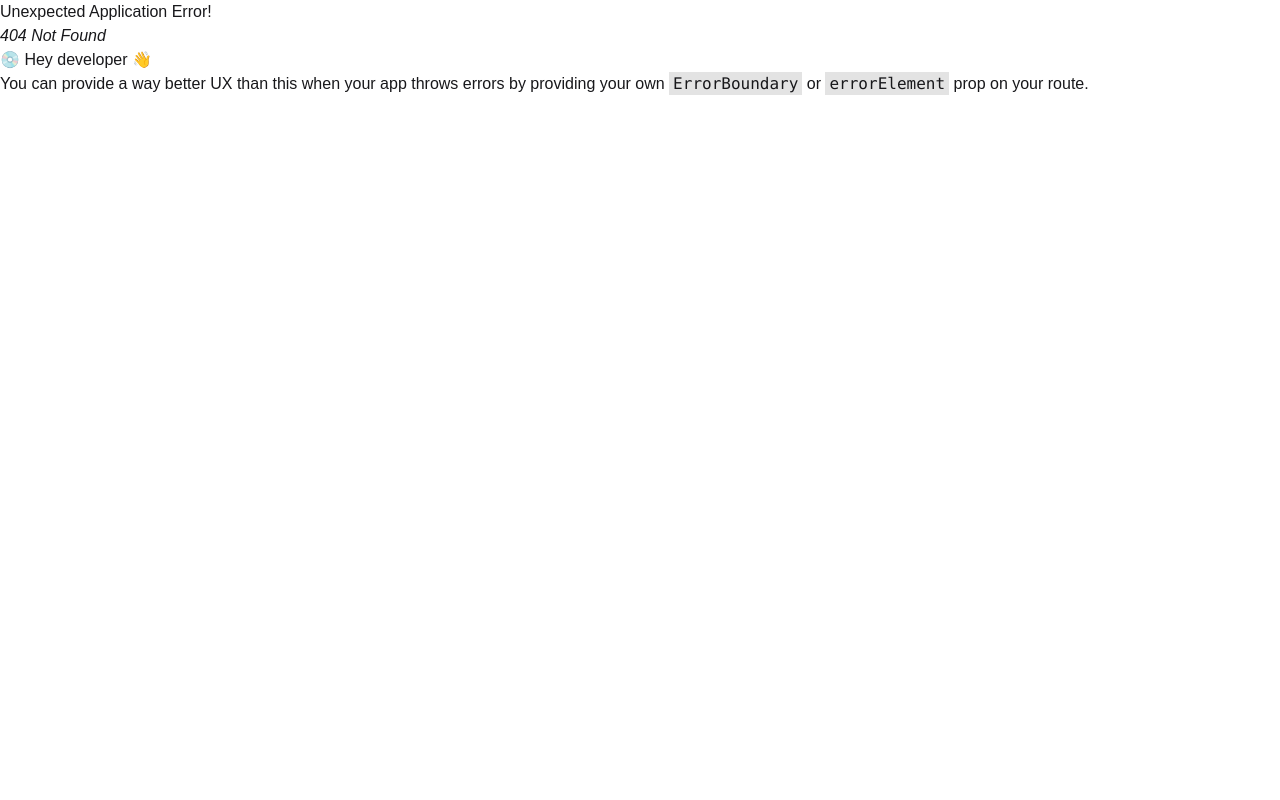
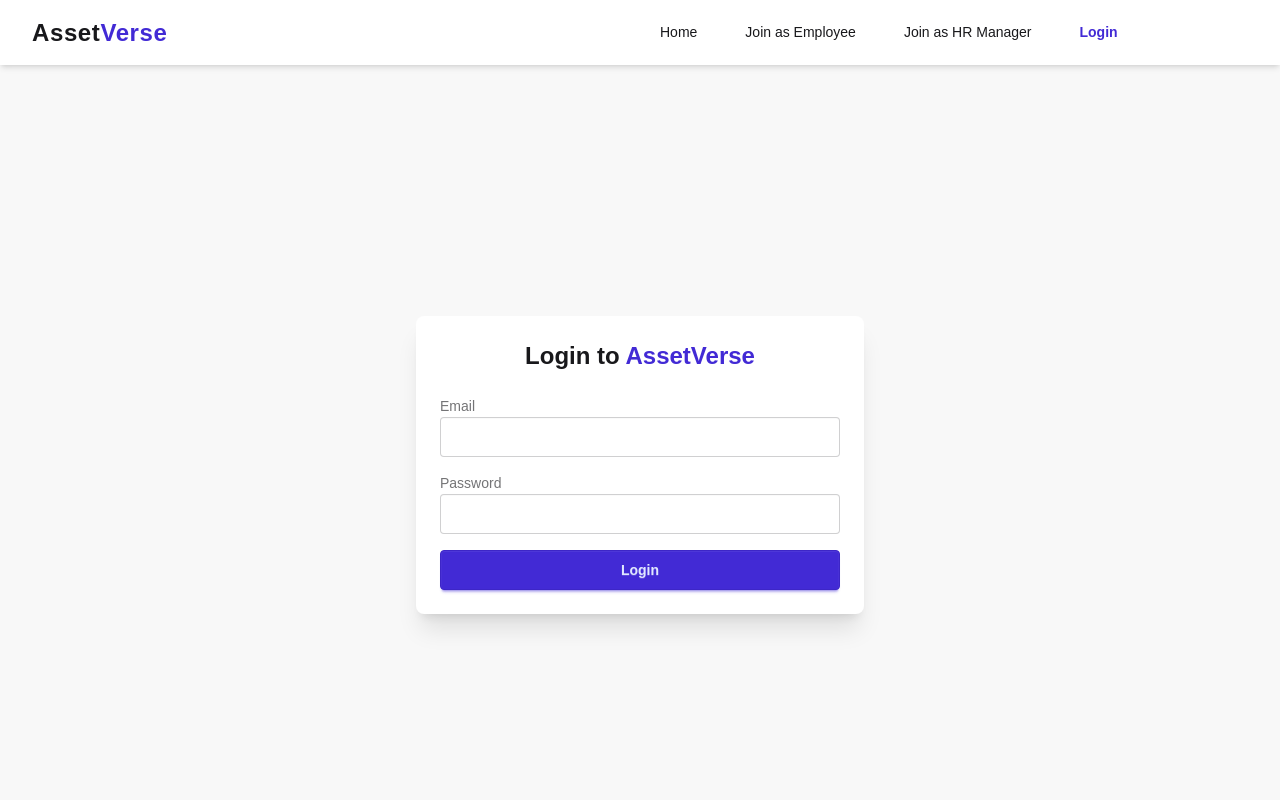
Before and after one commit to rahinhaque/-AssetVerse-Client, a React (Vite) app: page /login in a window 1280 px wide. Before the commit this address had no page. Shown: the top 800 px of the page. Built offline with nearby package versions, Linux system fonts and the light colour scheme; no server answers.

Commit message:
Login PAge and authentications added

```diff
--- a/package.json
+++ b/package.json
@@ -11,6 +11,7 @@
   },
   "dependencies": {
     "@tailwindcss/vite": "^4.1.17",
+    "firebase": "^12.6.0",
     "react": "^19.2.0",
     "react-dom": "^19.2.0",
     "react-icons": "^5.5.0",
--- /dev/null
+++ b/src/Auth/Login/Login.jsx
@@ -0,0 +1,66 @@
+import { useState } from "react";
+import { signInWithEmailAndPassword } from "firebase/auth";
+import { auth } from "../../firebase/firebase.init";
+import { useNavigate } from "react-router";
+
+const Login = () => {
+  const [error, setError] = useState("");
+  const navigate = useNavigate();
+
+  const handleLogin = (e) => {
+    e.preventDefault();
+    setError("");
+
+    const form = e.target;
+    const email = form.email.value;
+    const password = form.password.value;
+
+    signInWithEmailAndPassword(auth, email, password)
+      .then(() => {
+        navigate("/");
+      })
+      .catch((err) => {
+        setError(err.message);
+      });
+  };
+
+  return (
+    <div className="min-h-screen flex items-center justify-center bg-base-200">
+      <div className="card w-full max-w-md shadow-xl bg-base-100">
+        <div className="card-body">
+          <h2 className="text-2xl font-bold text-center">
+            Login to <span className="text-primary">AssetVerse</span>
+          </h2>
+
+          <form onSubmit={handleLogin} className="space-y-4 mt-4">
+            <div>
+              <label className="label">Email</label>
+              <input
+                type="email"
+                name="email"
+                required
+                className="input input-bordered w-full"
+              />
+            </div>
+
+            <div>
+              <label className="label">Password</label>
+              <input
+                type="password"
+                name="password"
+                required
+                className="input input-bordered w-full"
+              />
+            </div>
+
+            {error && <p className="text-error text-sm">{error}</p>}
+
+            <button className="btn btn-primary w-full">Login</button>
+          </form>
+        </div>
+      </div>
+    </div>
+  );
+};
+
+export default Login;
--- a/src/context/AuthProvider.jsx
+++ b/src/context/AuthProvider.jsx
@@ -9,7 +9,8 @@ import {
   signOut,
   updateProfile,
 } from "firebase/auth";
-import auth from "../firebase/firebase.init";
+import { auth } from "../firebase/firebase.init";
+
 
 const AuthProvider = ({ children }) => {
   const [user, setUser] = useState(null);
--- a/src/firebase/firebase.init.js
+++ b/src/firebase/firebase.init.js
@@ -1,10 +1,6 @@
-// Import the functions you need from the SDKs you need
 import { initializeApp } from "firebase/app";
 import { getAuth } from "firebase/auth";
-// TODO: Add SDKs for Firebase products that you want to use
-// https://firebase.google.com/docs/web/setup#available-libraries
 
-// Your web app's Firebase configuration
 const firebaseConfig = {
   apiKey: import.meta.env.VITE_apiKey,
   authDomain: import.meta.env.VITE_authDomain,
@@ -14,8 +10,6 @@ const firebaseConfig = {
   appId: import.meta.env.VITE_appId,
 };
 
-// Initialize Firebase
 const app = initializeApp(firebaseConfig);
-// Initialize Firebase Authentication and get a reference to the service
-const auth = getAuth(app);
-export default auth;
+
+export const auth = getAuth(app);
--- a/src/main.jsx
+++ b/src/main.jsx
@@ -3,9 +3,12 @@ import { createRoot } from "react-dom/client";
 import "./index.css";
 import { router } from "./routes/Routes.jsx";
 import { RouterProvider } from "react-router/dom";
+import AuthProvider from "./context/AuthProvider.jsx";
 
 createRoot(document.getElementById("root")).render(
   <StrictMode>
-    <RouterProvider router={router} />
+    <AuthProvider>
+      <RouterProvider router={router} />
+    </AuthProvider>
   </StrictMode>
 );
--- a/src/routes/Routes.jsx
+++ b/src/routes/Routes.jsx
@@ -1,9 +1,19 @@
 import { createBrowserRouter } from "react-router";
 import Rootlayouts from "../layouts/Rootlayouts";
+import Login from "../Auth/Login/Login";
 
 export const router = createBrowserRouter([
   {
     path: "/",
     Component: Rootlayouts,
+    children: [
+      {
+
+      },
+      {
+        path: "/login",
+        Component: Login
+      }
+    ]
   },
 ]);
```
Also changed, not shown: 1 other file (tests, documents, lock files or other folders).
